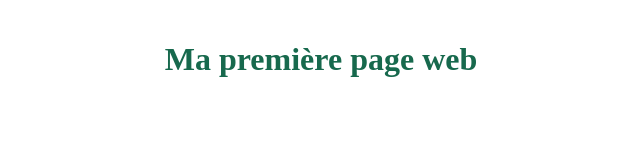
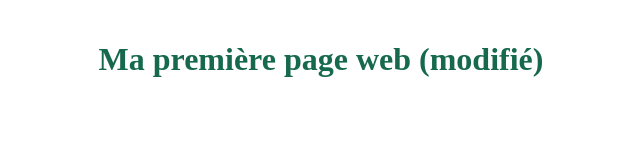
Before and after one commit to chrisrou2025/ma-page-web, a plain HTML site: page index.html in a window 1280 px wide. Shown: the whole page, without its empty margins (319-959 px from the left). Drawn offline with Linux system fonts and the light colour scheme.

Commit message:
h1 modifié

```diff
--- a/index.html
+++ b/index.html
@@ -8,7 +8,7 @@
 </head>
 <body>
     <div>
-        <h1>Ma première page web</h1>
+        <h1>Ma première page web (modifié)</h1>
     </div>
 </body>
 </html>
```
